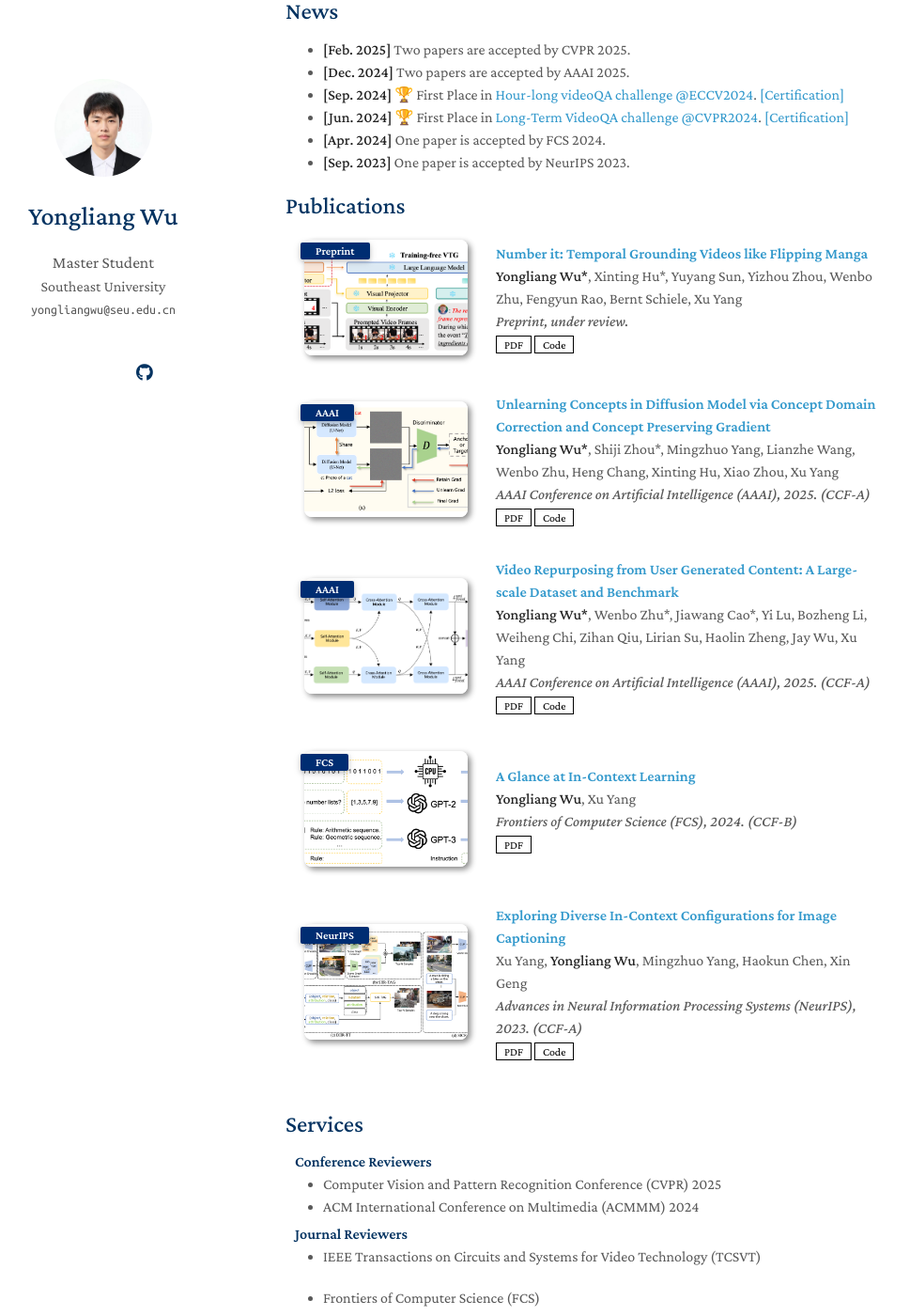
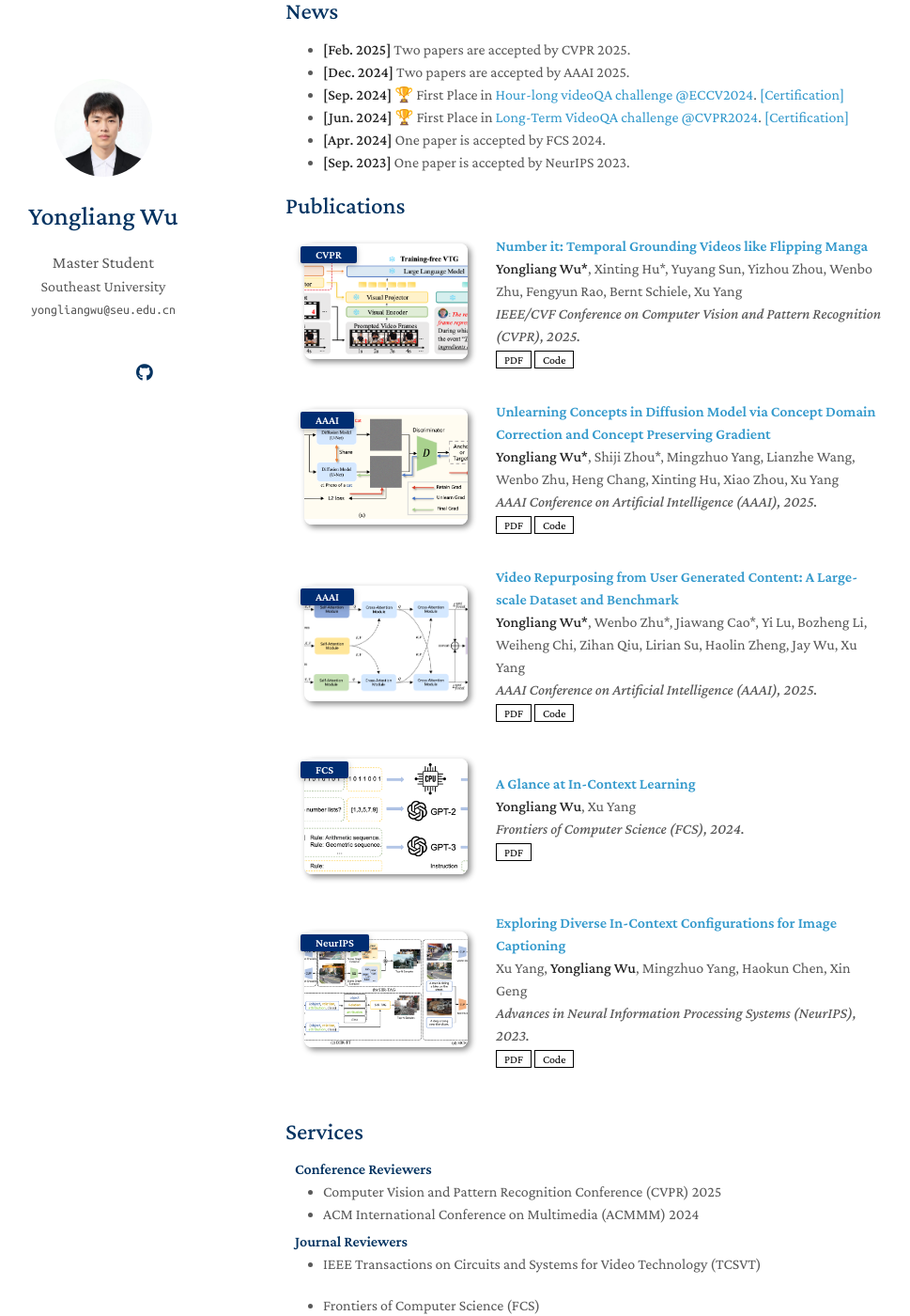
Before and after one commit to yongliang-wu/yongliang-wu.github.io, a Jekyll site: the page built from index.md, in a window 1280 px wide and 1400 px high, scrolled down 405 px. Shown: the whole window at 94% size, without its empty margins (166-1135 px from the left). Built offline with Jekyll 4.4.1, drawn with Linux system fonts in a browser that asks for light colours; nearby versions of some CDN libraries; a style sheet for code colours, icons or effects is not loaded; our own code applies the rules of GitHub Pages for plain Markdown files.

Commit message:
Update publications.yml

```diff
--- a/_data/publications.yml
+++ b/_data/publications.yml
@@ -2,8 +2,8 @@ main:
 
   - title: "Number it: Temporal Grounding Videos like Flipping Manga"
     authors: "<strong>Yongliang Wu*</strong>, Xinting Hu*, Yuyang Sun, Yizhou Zhou, Wenbo Zhu, Fengyun Rao, Bernt Schiele, Xu Yang"
-    conference_short: Preprint
-    conference: Preprint, under review.
+    conference_short: CVPR
+    conference: "IEEE/CVF Conference on Computer Vision and Pattern Recognition (CVPR), 2025."
     pdf: https://arxiv.org/abs/2411.10332
     code: https://github.com/yongliang-wu/NumPro
     image: ./assets/img/numpro.png
@@ -11,7 +11,7 @@ main:
   - title: "Unlearning Concepts in Diffusion Model via Concept Domain Correction and Concept Preserving Gradient"
     authors: "<strong>Yongliang Wu*</strong>, Shiji Zhou*, Mingzhuo Yang, Lianzhe Wang, Wenbo Zhu, Heng Chang, Xinting Hu, Xiao Zhou, Xu Yang"
     conference_short: AAAI
-    conference: "AAAI Conference on Artificial Intelligence (AAAI), 2025. (CCF-A)"
+    conference: "AAAI Conference on Artificial Intelligence (AAAI), 2025."
     pdf: https://arxiv.org/abs/2405.15304
     code: https://github.com/yongliang-wu/unlearn-DoCo
     image: ./assets/img/unlearn.png
@@ -19,7 +19,7 @@ main:
   - title: "Video Repurposing from User Generated Content: A Large-scale Dataset and Benchmark"
     authors: "<strong>Yongliang Wu*</strong>, Wenbo Zhu*, Jiawang Cao*, Yi Lu, Bozheng Li, Weiheng Chi, Zihan Qiu, Lirian Su, Haolin Zheng, Jay Wu, Xu Yang"
     conference_short: AAAI
-    conference: "AAAI Conference on Artificial Intelligence (AAAI), 2025. (CCF-A)"
+    conference: "AAAI Conference on Artificial Intelligence (AAAI), 2025."
     pdf: https://arxiv.org/abs/2412.08879
     code: https://github.com/yongliang-wu/Repurpose
     image: ./assets/img/repurpose.png
@@ -27,14 +27,14 @@ main:
   - title: "A Glance at In-Context Learning"
     authors: "<strong>Yongliang Wu</strong>, Xu Yang"
     conference_short: FCS
-    conference: "Frontiers of Computer Science (FCS), 2024. (CCF-B)"
+    conference: "Frontiers of Computer Science (FCS), 2024."
     pdf: https://link.springer.com/article/10.1007/s11704-024-40013-9
     image: ./assets/img/FCS2024.png
 
   - title: "Exploring Diverse In-Context Configurations for Image Captioning"
     authors: "Xu Yang, <strong>Yongliang Wu</strong>, Mingzhuo Yang, Haokun Chen, Xin Geng"
     conference_short: NeurIPS
-    conference: "Advances in Neural Information Processing Systems (NeurIPS), 2023. (CCF-A)"
+    conference: "Advances in Neural Information Processing Systems (NeurIPS), 2023."
     pdf: https://arxiv.org/abs/2305.14800
     code: https://github.com/yongliang-wu/ExploreCfg
     image: ./assets/img/NeurIPS2023.png
```
